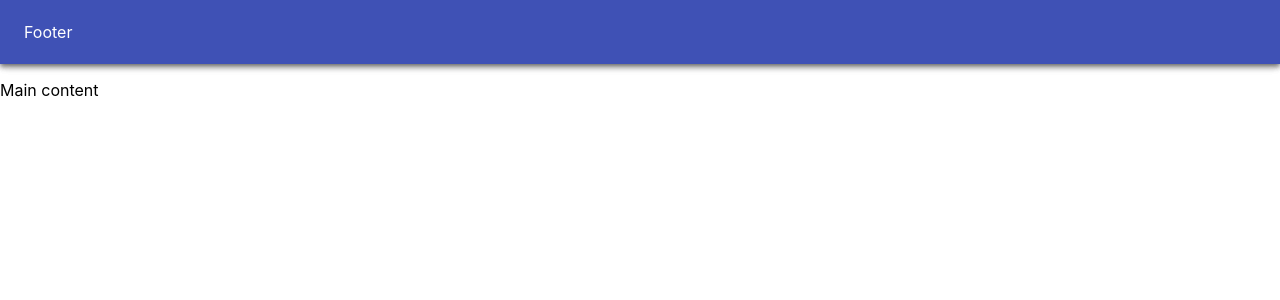
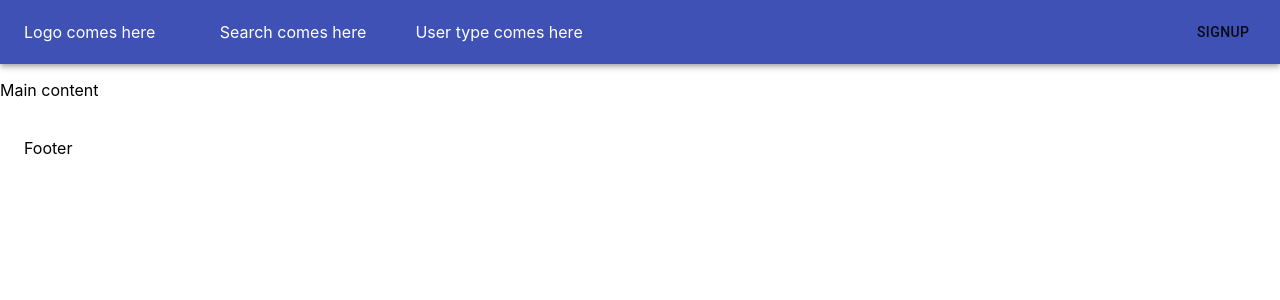
Before and after one commit to eKirad/hat-trick-frontend, a React (Create React App) app: page / in a window 1280 px wide. Shown: the top 300 px of the page. Built offline with nearby package versions, Linux system fonts and the light colour scheme.

Commit message:
Fix Page

```diff
--- a/src/components/Footer.tsx
+++ b/src/components/Footer.tsx
@@ -13,11 +13,9 @@ interface IProps {
 
 const Footer: React.FC<IProps> = (props) => {
     return(
-        <AppBar position="fixed" color="primary">
-            <Toolbar>
-                <p>Footer</p>
-            </Toolbar>
-        </AppBar>
+        <Toolbar>
+            <p>Footer</p>
+        </Toolbar>
     );
 };
 
--- a/src/components/Header.tsx
+++ b/src/components/Header.tsx
@@ -8,7 +8,6 @@ import Toolbar from '@material-ui/core/Toolbar';
 import Grid from '@material-ui/core/Grid';
 import Button from '@material-ui/core/Button';
 import IconButton from '@material-ui/core/IconButton';
-import UserIcon from '@material-ui/icons/AccountCircle';
 
 // Component imports
 
--- a/src/components/Page.tsx
+++ b/src/components/Page.tsx
@@ -11,6 +11,7 @@ interface IProps {
 };
 
 const Page: React.FC<IProps> = (props) => {
+
     return(
         <section>
             <Header/>
```
